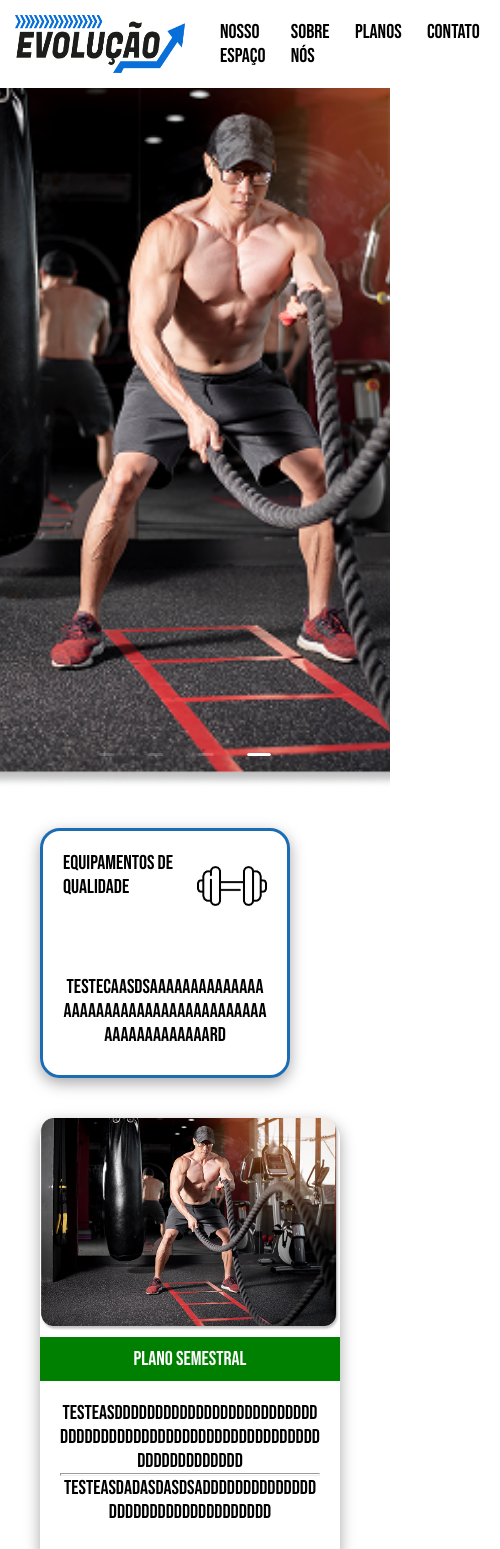
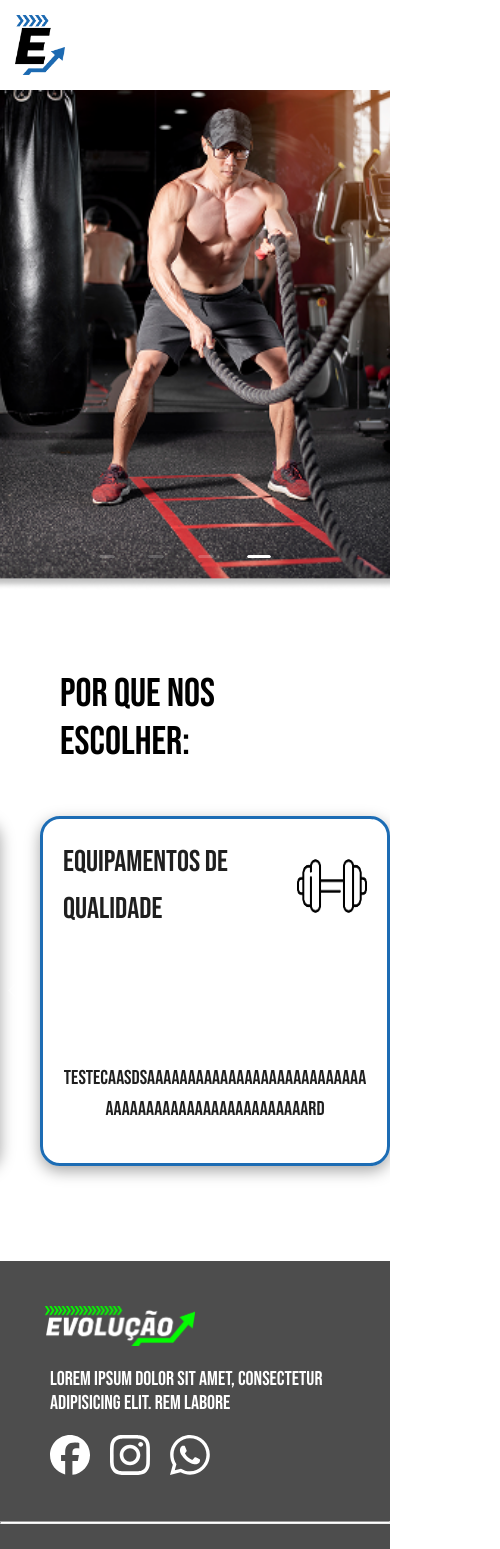
Before and after one commit to SamIamarino/Academia-Evolucao-Project, a React (Vite) app in the folder academia-evolucao/: page / in a window 390 px wide. Shown: the top 1549 px of the page, 500 px wide, since content can reach past the window. Built offline with nearby package versions, Linux system fonts and the light colour scheme.

Commit message:
feat: responsividade header e aboutContainer (resolver bug de centralização)

```diff
--- a/academia-evolucao/src/App.jsx
+++ b/academia-evolucao/src/App.jsx
@@ -5,21 +5,27 @@ import PlanoCard from './components/planoCard/PlanoCard';
 import Footer from './components/footer/Footer';
 import PhotoCarrousel from './components/photoCarrousel/PhotoCarrousel';
 import {CARROUSEL_IMAGES} from './data.js'
+import { useEffect } from 'react';
+import AboutContainer from './components/aboutContainer/AboutContainer.jsx';
+const App = () => {
 
-const App = () => {
+  // useEffect(() => {
+  //   console.log('teste')
+  //   Aqui colocar matchMedia para verificar qual tema esta o dispositivo
+  // })
 
   return (
     <>
       <Header />
       <PhotoCarrousel photoArray={CARROUSEL_IMAGES}/>
-      <AboutCard />
+      <AboutContainer />
+      {/* <PlanoCard />
       <PlanoCard />
       <PlanoCard />
       <PlanoCard />
       <PlanoCard />
       <PlanoCard />
-      <PlanoCard />
-      <PlanoCard />
+      <PlanoCard /> */}
 
       <Footer />
     </>
--- a/academia-evolucao/src/components/aboutCard/AboutCard.css
+++ b/academia-evolucao/src/components/aboutCard/AboutCard.css
@@ -1,6 +1,6 @@
 .about-card{
-    width: 250px;
-    height: 250px;
+    width: 350px;
+    height: 350px;
     border: 3px solid #1C6CB4;
     border-radius: 20px;
     display: flex;
@@ -31,3 +31,12 @@
 .icon{
     width: 70px;
 }
+
+.about-card-title{
+    font-size: 30px;
+}
+
+@media (max-width: 750px) {
+
+
+}
--- a/academia-evolucao/src/components/aboutCard/AboutCard.jsx
+++ b/academia-evolucao/src/components/aboutCard/AboutCard.jsx
@@ -4,7 +4,7 @@ export default function AboutCard({photoUrl, cardTitle, cardText, cardAlt}){
     return(
         <div className='about-card'>
             <div className='about-card-header'>
-                <h1 className='title'>{cardTitle} Equipamentos de qualidade</h1>
+                <h1 className='about-card-title'>{cardTitle} Equipamentos de qualidade</h1>
                 <img src={peso} alt={cardAlt} className='icon'/>
             </div>
 
--- a/academia-evolucao/src/components/aboutContainer/AboutContainer.css
+++ b/academia-evolucao/src/components/aboutContainer/AboutContainer.css
@@ -0,0 +1,40 @@
+.about-container{
+    /* border: 1px solid black; */
+    height: 70vh;
+}
+
+.about-title{
+    margin: 120px 150px 30px 300px;
+    font-size: 40px;
+}
+
+.about-card-container{
+    display: flex;
+    justify-content: center;
+    gap: 50px;
+}
+
+
+
+@media (max-width: 1050px) {
+    .about-card-container{
+        width: 100%;
+        gap:0px;
+
+    }
+    .about-card-container::-webkit-scrollbar{
+        display: none;
+    }
+}
+
+@media (max-width: 750px) {
+    .about-title{
+        margin: 80px 150px 10px 60px;
+        font-size: 40px;
+    }
+
+
+    /* .about-card-container{
+      flex-direction: column;
+    } */
+}
--- a/academia-evolucao/src/components/aboutContainer/AboutContainer.jsx
+++ b/academia-evolucao/src/components/aboutContainer/AboutContainer.jsx
@@ -1,7 +1,56 @@
 import './AboutContainer.css';
+import AboutCard from '../aboutCard/AboutCard';
+import { Carousel } from 'antd';
+import { useState, useEffect } from 'react';
+// Vamos usar depois
+import { ABOUT_CARD_CONTENT } from '../../data';
+
+
+
+const desktopContent =
+<div className='about-card-container'>
+    <AboutCard />
+    <AboutCard />
+    <AboutCard />
+</div>;
+
+const mobileContent =
+
+    <Carousel draggable dots={false} arrows>
+        <div className='center'>
+            <AboutCard />
+        </div>
+        <div className='center'>
+            <AboutCard />
+        </div>
+        <div className='center'>
+            <AboutCard />
+        </div>
+    </Carousel>
+
+
+
 export default function AboutContainer(){
+
+    const [content, setContent] = useState(window.innerWidth <= 750 ? mobileContent : desktopContent);
+
+        useEffect(() => {
+
+            const handleResize = () => {
+                setContent(window.innerWidth <= 750 ? mobileContent : desktopContent);
+            };
+
+            window.addEventListener("resize", handleResize);
+            return () => window.removeEventListener("resize", handleResize);
+        }, []);
+
+
     return(
-        <h1>teste</h1>
+        <div className='about-container'>
+
+            <h1 className='about-title'>POR QUE NOS ESCOLHER: </h1>
+            {content}
+        </div>
     );
 
 }
--- a/academia-evolucao/src/components/footer/Footer.css
+++ b/academia-evolucao/src/components/footer/Footer.css
@@ -34,6 +34,11 @@
     margin-left: 20px;
 }
 
+.logo-footer{
+    padding: 15px;
+    width: 180px;
+}
+
 hr{
     background-color: white;
     height: 3px;
--- a/academia-evolucao/src/components/footer/Footer.jsx
+++ b/academia-evolucao/src/components/footer/Footer.jsx
@@ -8,7 +8,7 @@ export default function Footer(){
     return(
         <footer className='footer'>
             <div className='footer-card'>
-                <img src={logoFooter} alt="Logo evolução" className='logo'/>
+                <img src={logoFooter} alt="Logo evolução" className='logo-footer'/>
 
                 <div className='text-container'>
                     <p>Lorem ipsum dolor sit amet, consectetur adipisicing elit. Rem labore</p>
--- a/academia-evolucao/src/components/header/Header.jsx
+++ b/academia-evolucao/src/components/header/Header.jsx
@@ -1,10 +1,27 @@
 import './headerStyles.css';
-import logo from '../../assets/logos/logo-azul-pretoDesktop.png'
+import logoDesktopLight from '../../assets/logos/logo-azul-pretoDesktop.png'
+import logoMobileLight from '../../assets/logos/logo-azul-pretoMobile.png';
+import { useState, useEffect } from 'react';
 
 export default function Header(){
+
+
+    //É preciso que a DOM renderize novamente para ser trocada o icone.
+    const [logo, setLogo] = useState(window.innerWidth <= 750 ? logoMobileLight : logoDesktopLight);
+
+    useEffect(() => {
+
+        const handleResize = () => {
+            setLogo(window.innerWidth <= 750 ? logoMobileLight : logoDesktopLight);
+        };
+
+        window.addEventListener("resize", handleResize);
+        return () => window.removeEventListener("resize", handleResize);
+    }, []);
+
     return(
     <header>
-        <img src={logo} alt="" className='logo'/>
+        <img src={logo} alt="logo-evolução" className="logo"/>
         <div>
             <ul>
                 <li><a href="#">Nosso Espaço</a></li>
--- a/academia-evolucao/src/components/header/headerStyles.css
+++ b/academia-evolucao/src/components/header/headerStyles.css
@@ -23,6 +23,7 @@ ul{
 a{
     text-decoration: none;
     color: black;
+    font-size: 20px;
     transition: 0.3s;
 }
 
@@ -32,5 +33,19 @@ a:hover{
 
 .logo{
     padding: 15px;
-    width: 200px;
+    width: 180px;
 }
+
+@media (max-width: 750px) {
+    .logo{
+        width: 80px;
+    }
+
+    header{
+        height: 90px;
+    }
+
+    ul{
+        display: none;
+    }
+  }
--- a/academia-evolucao/src/components/photoCarrousel/PhotoCarrousel.css
+++ b/academia-evolucao/src/components/photoCarrousel/PhotoCarrousel.css
@@ -1,3 +1,26 @@
 .carrousel{
     z-index: 0;
 }
+
+.carouselStyle{
+    width: 100%;
+    height: 500px;
+}
+
+.imageStyle{
+    width: 100%;
+    height: 500px;
+    object-fit: cover;
+}
+
+
+/* Makes the carrousel smaller */
+@media (max-width: 700px) {
+    .carouselStyle{
+        height: 100px;
+    }
+    .imageStyle{
+        height: 100px;
+    }
+
+  }
--- a/academia-evolucao/src/components/photoCarrousel/PhotoCarrousel.jsx
+++ b/academia-evolucao/src/components/photoCarrousel/PhotoCarrousel.jsx
@@ -1,14 +1,15 @@
 import { React } from "react";
 import { Carousel } from 'antd';
 import './PhotoCarrousel.css'
+
 const carouselStyle = {
   width: '100%',       // Full width
-  height: '700px',   // Increase the height
+  height: '500px',   // Increase the height
 };
 
 const imageStyle = {
   width: '100%',
-  height: '700px',
+  height: '500px',
   objectFit: 'cover', // E;nsures images scale properly
 };
 
@@ -18,7 +19,7 @@ export default function PhotoCarrousel({photoArray}){
 
     return(
       <div style={carouselStyle} className="carrousel">
-        <Carousel dotPosition='bottom' autoplay autoplaySpeed={1500} >
+        <Carousel dotPosition='bottom' autoplay autoplaySpeed={1500} draggable>
           {
             photoArray.map( (item) =>
             <div>
--- a/academia-evolucao/src/data.js
+++ b/academia-evolucao/src/data.js
@@ -25,3 +25,9 @@ export const CARROUSEL_IMAGES = [
 export const PLANO_CONTENT = [
     {imageUrl: photo1, description: ''},
 ];
+
+export const ABOUT_CARD_CONTENT = [
+    {imageUrl: photo1 , title: '' , description: ''},
+    {imageUrl: photo1 , title: '' , description: ''},
+    {imageUrl: photo1 , title: '' , description: ''},
+]
```
Also changed, not shown: academia-evolucao/src/assets/logos/logo-azul-pretoMobile.png (renamed from academia-evolucao/src/assets/logos/logo-azul-preto(mobile).png).
